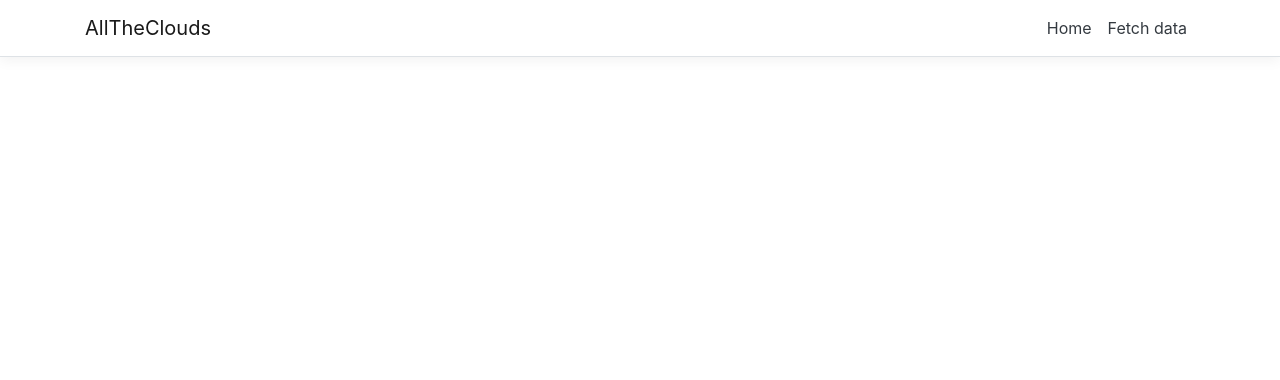
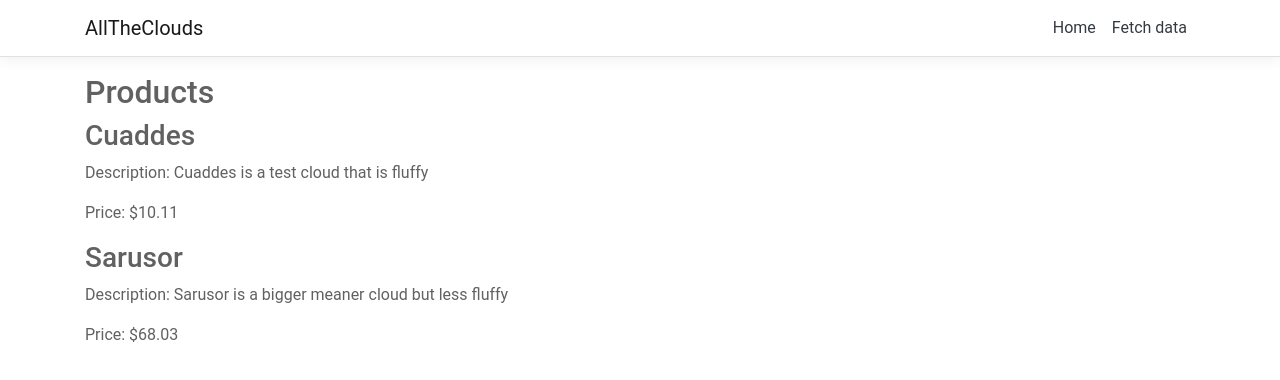
Before and after one commit to zzjrzz/AllTheClouds, an Angular app in the folder AllTheClouds/ClientApp/: page /products in a window 1280 px wide. Before the commit this address led to /. Shown: the top 380 px of the page. Built offline with nearby package versions, Linux system fonts and the light colour scheme.

Commit message:
feat(productList): display basic information on products

```diff
--- /dev/null
+++ b/AllTheClouds/ClientApp/src/app/product-list/product-list.component.html
@@ -0,0 +1,14 @@
+<h2>Products</h2>
+
+<div *ngFor="let product of products">
+  <h3>
+      {{ product.name }}
+  </h3>
+  <p *ngIf="product.description">
+    Description: {{ product.description }}
+  </p>
+
+  <p *ngIf="product.unitPrice">
+    Price: {{ product.unitPrice | currency}}
+  </p>
+</div>
--- /dev/null
+++ b/AllTheClouds/ClientApp/src/app/product-list/product-list.component.ts
@@ -0,0 +1,17 @@
+import { Component, OnInit } from '@angular/core';
+import { productSamples } from '../productSamples';
+
+@Component({
+  selector: 'app-product-list',
+  templateUrl: './product-list.component.html',
+  styleUrls: ['./product-list.component.css']
+})
+export class ProductListComponent implements OnInit {
+  products = productSamples;
+
+  constructor() { }
+
+  ngOnInit() {
+  }
+
+}
--- /dev/null
+++ b/AllTheClouds/ClientApp/src/app/productSamples.ts
@@ -0,0 +1,16 @@
+export const productSamples = [
+  {
+    'productId': '100AC-001',
+    'name': 'Cuaddes',
+    'description': 'Cuaddes is a test cloud that is fluffy',
+    'unitPrice': 10.11,
+    'maximumQuantity': null
+  },
+  {
+    'productId': '100AC-005',
+    'name': 'Sarusor',
+    'description': 'Sarusor is a bigger meaner cloud but less fluffy',
+    'unitPrice': 68.03,
+    'maximumQuantity': 10
+  }
+];
--- a/AllTheClouds/ClientApp/src/styles.css
+++ b/AllTheClouds/ClientApp/src/styles.css
@@ -1,6 +1,14 @@
 /* You can add global styles to this file, and also import other style files */
 
 /* Provide sufficient contrast against white background */
+* {
+  font-family: 'Roboto', Arial, sans-serif;
+  color: #616161;
+  box-sizing: border-box;
+  -webkit-font-smoothing: antialiased;
+  -moz-osx-font-smoothing: grayscale;
+}
+
 a {
   color: #0366d6;
 }
```
Also changed, not shown: AllTheClouds/ClientApp/src/app/app.module.ts (+18 -14 lines), AllTheClouds/ClientApp/src/app/product-list/product-list.component.css (added), 1 other file (tests, documents, lock files or other folders).
